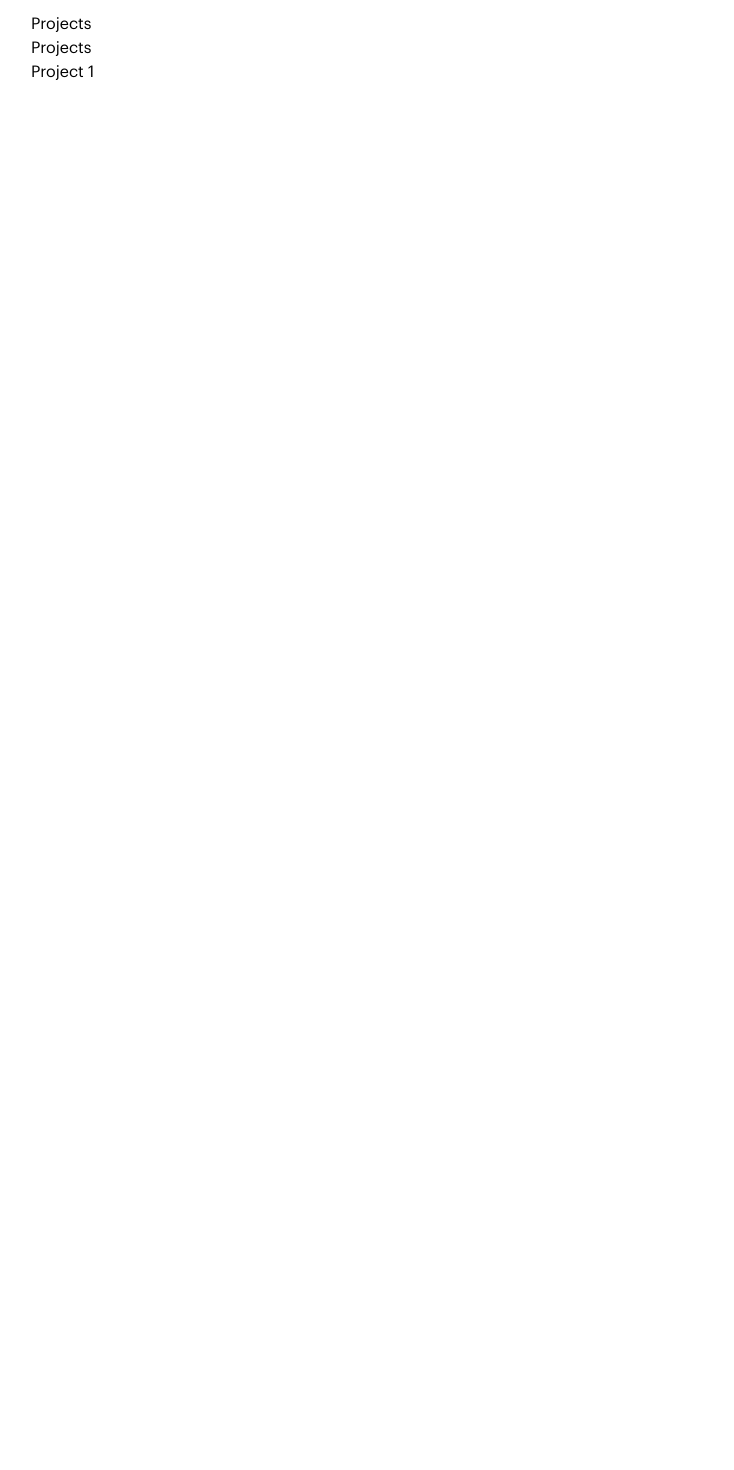
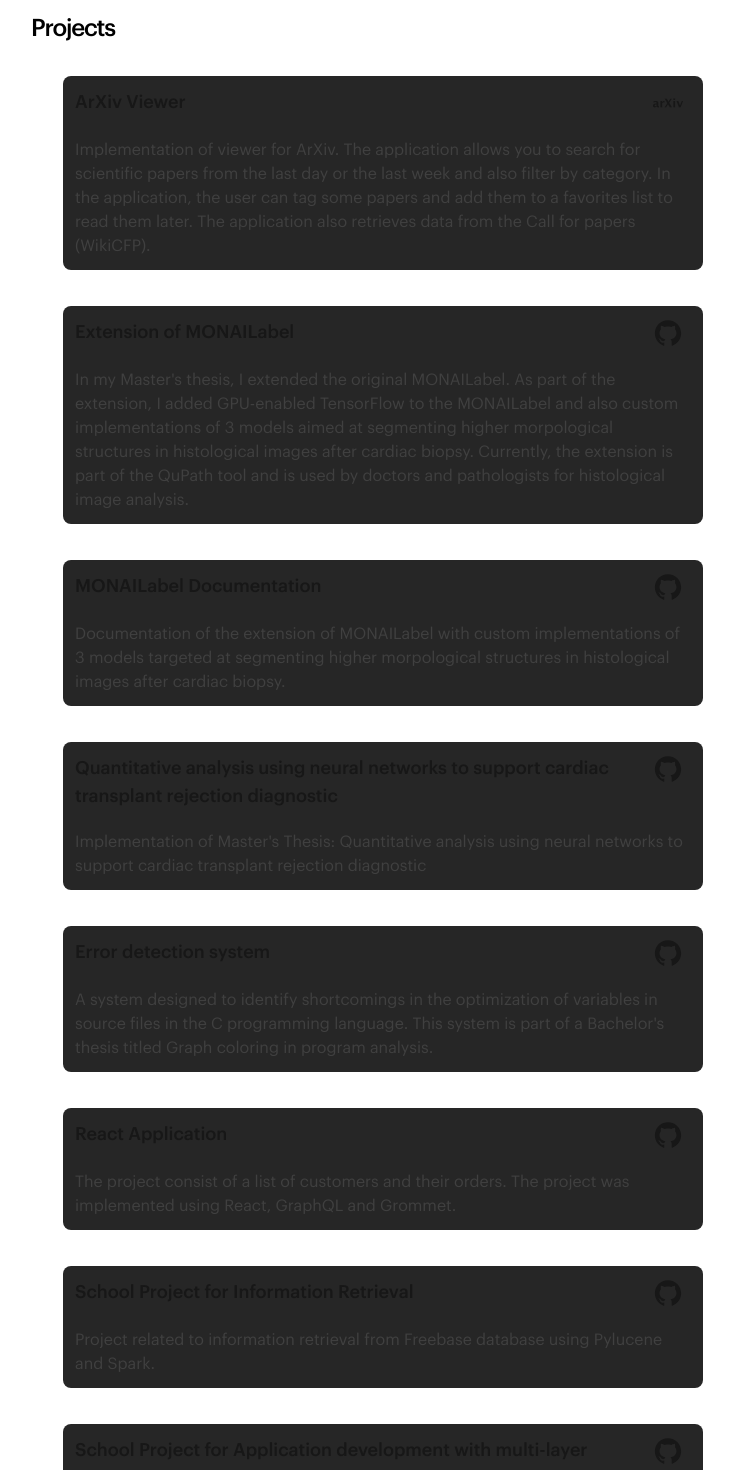
Before and after one commit to ivanvykopal/ivanvykopal.github.io, a Next.js app: page /projects in a window 1280 px wide. Shown: the part 140-1610 px from the top of the page, without its empty margins (273-1007 px from the left). Before the commit the page ends 800 px from the top, so only its background shows below. Built offline with nearby package versions, Linux system fonts and the light colour scheme.

Commit message:
feat: add projects section

```diff
--- /dev/null
+++ b/app/projects/ProjectCard.tsx
@@ -0,0 +1,36 @@
+interface ProjectCardProps {
+  name: string;
+  description: string;
+  link: string;
+  icon: any;
+}
+
+export const ProjectCard = (
+  {
+    name,
+    description,
+    link,
+    icon,
+  }: ProjectCardProps
+) => {
+  return (
+    <div className="mb-9 bg-neutral-800 p-3 rounded-lg">
+      <div className="flex flex-row justify-between">
+        <div className="flex flex-col m-0 p-0">
+          <h3 className="text-lg font-semibold m-0 p-0">
+            {name}
+          </h3>
+        </div>
+        <div className="pr-2">
+          <a href={link}>
+            {icon}
+          </a>
+        </div>
+      </div>
+      <div className="flex flex-col">
+        <p className="text-base mb-0 pb-0">{description}</p>
+      </div>
+    </div>
+  )
+
+}
--- a/app/projects/page.tsx
+++ b/app/projects/page.tsx
@@ -1,16 +1,82 @@
+import { ProjectCard } from "./ProjectCard";
+import { AiFillGithub } from "react-icons/ai";
+import { SiArxiv } from "react-icons/si";
 
-// Projects
+
 export default function Page() {
   return (
     <section>
-      <h1>Projects</h1>
-      <p>Projects</p>
-      <ul className="list-none list-inline">
-        <li>
-          <p>Project 1</p>
-
-        </li>
-      </ul>
+      <h1 className="font-bold text-2xl mb-8 tracking-tighter">Projects</h1>
+      <div className="prose prose-neutral dark:prose-invert">
+        <div>
+          <ul className="list-none list-inline">
+            <li>
+              <ProjectCard
+                name="ArXiv Viewer"
+                description="Implementation of viewer for ArXiv. The application allows you to search for scientific papers from the last day or the last week and also filter by category. In the application, the user can tag some papers and add them to a favorites list to read them later. The application also retrieves data from the Call for papers (WikiCFP)."
+                link="https://arxiv-viewer.vercel.app"
+                icon={<SiArxiv size={30} />}
+              />
+            </li>
+            <li>
+              <ProjectCard
+                name='Extension of MONAILabel'
+                description="In my Master's thesis, I extended the original MONAILabel. As part of the extension, I added GPU-enabled TensorFlow to the MONAILabel and also custom implementations of 3 models aimed at segmenting higher morpological structures in histological images after cardiac biopsy. Currently, the extension is part of the QuPath tool and is used by doctors and pathologists for histological image analysis."
+                link='https://github.com/ivanvykopal/MONAILabel/tree/development'
+                icon={<AiFillGithub size={30} />}
+              />
+            </li>
+            <li>
+              <ProjectCard
+                name="MONAILabel Documentation"
+                description="Documentation of the extension of MONAILabel with custom implementations of 3 models targeted at segmenting higher morpological structures in histological images after cardiac biopsy."
+                link="https://github.com/ivanvykopal/MONAILabel-docs"
+                icon={<AiFillGithub size={30} />}
+              />
+            </li>
+            <li>
+              <ProjectCard
+                name="Quantitative analysis using neural networks to support cardiac transplant rejection diagnostic"
+                description="Implementation of Master's Thesis: Quantitative analysis using neural networks to support cardiac transplant rejection diagnostic"
+                link="https://github.com/ivanvykopal/Cardiac-transplant-rejection-diagnosis"
+                icon={<AiFillGithub size={30} />}
+              />
+            </li>
+            <li>
+              <ProjectCard
+                name="Error detection system"
+                description="A system designed to identify shortcomings in the optimization of variables in source files in the C programming language. This system is part of a Bachelor's thesis titled Graph coloring in program analysis."
+                link="https://github.com/ivanvykopal/Error-detection-system"
+                icon={<AiFillGithub size={30} />}
+              />
+            </li>
+            <li>
+              <ProjectCard
+                name="React Application"
+                description="The project consist of a list of customers and their orders. The project was implemented using React, GraphQL and Grommet."
+                link="https://github.com/ivanvykopal/React-App"
+                icon={<AiFillGithub size={30} />}
+              />
+            </li>
+            <li>
+              <ProjectCard
+                name="School Project for Information Retrieval"
+                description="Project related to information retrieval from Freebase database using Pylucene and Spark."
+                link="https://github.com/ivanvykopal/VINF"
+                icon={<AiFillGithub size={30} />}
+              />
+            </li>
+            <li>
+              <ProjectCard
+                name="School Project for Application development with multi-layer architecture"
+                description="Project focused on the implementation of a warehouse system in Java."
+                link="https://github.com/ivanvykopal/VAVA-Project"
+                icon={<AiFillGithub size={30} />}
+              />
+            </li>
+          </ul>
+        </div>
+      </div>
     </section>
   );
 }
```
